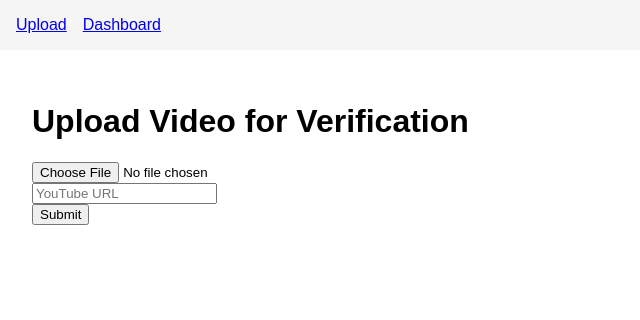
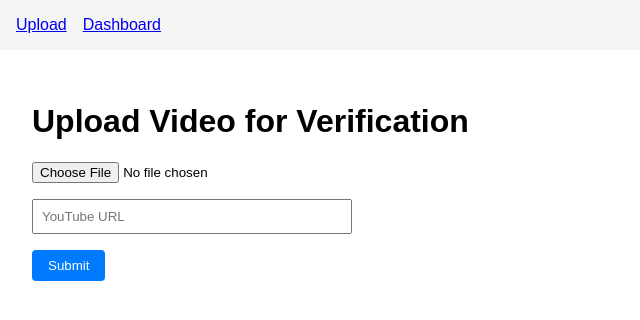
Before and after one commit to Brandsiya/SeekReap-Tier-6-Dashboard, a React (Create React App) app in the folder frontend/: page /upload in a window 1280 px wide. Shown: the top 320 px of the page, without its empty margins (0-640 px from the left). Built offline with nearby package versions, Linux system fonts and the light colour scheme.

Commit message:
Ensure all API calls use absolute URLs with environment variable

```diff
--- a/frontend/src/pages/UploadPage.js
+++ b/frontend/src/pages/UploadPage.js
@@ -1,43 +1,42 @@
 import React, { useState } from 'react';
 import { useNavigate } from 'react-router-dom';
 
-function UploadPage() {
+export default function UploadPage() {
   const navigate = useNavigate();
   const [file, setFile] = useState(null);
   const [url, setUrl] = useState('');
   const [status, setStatus] = useState('');
 
-  const submit = async () => {
+  const handleSubmit = async () => {
     const formData = new FormData();
-    if (file) formData.append('video', file);
-    formData.append('creator_id', '1');
-    if (url) formData.append('youtubeUrl', url);
+
+    if (file) {
+      formData.append('videoFile', file);
+    }
+
+    if (url) {
+      formData.append('youtubeUrl', url);
+    }
 
     setStatus('Submitting...');
 
     try {
-        const API_BASE = process.env.REACT_APP_API_URL || "https://seekreap.onrender.com";
-        const res = await fetch(`${API_BASE}/api/submit`, {
+      const API_BASE = process.env.REACT_APP_API_URL || 'https://seekreap.onrender.com';
+      const res = await fetch(`${API_BASE}/api/submit`, {
         method: 'POST',
-        body: formData,
+        body: formData
       });
 
       const data = await res.json();
 
-      if (!res.ok) throw new Error('Submission failed');
+      if (!res.ok) {
+        throw new Error('Submission failed');
+      }
 
       navigate(`/verify/${data.id}`);
     } catch (err) {
-    console.error("Full error:", err);
-    console.error("Error message:", err.message);
-    if (err.response) console.error("Response data:", err.response.data);
       console.error('Upload error:', err);
-    if (err.response) {
-      console.error('Response data:', err.response.data);
-      setStatus(`Error: ${err.response.data.error || err.message}`);
-    } else {
-      setStatus(`Error: ${err.message}`);
-    }
+      setStatus('Error submitting job. Please try again.');
     }
   };
 
@@ -45,7 +44,7 @@ function UploadPage() {
     <div style={{ padding: '2rem' }}>
       <h1>Upload Video for Verification</h1>
 
-      <div>
+      <div style={{ marginBottom: '1rem' }}>
         <input
           type="file"
           accept="video/*"
@@ -53,20 +52,31 @@ function UploadPage() {
         />
       </div>
 
-      <div>
+      <div style={{ marginBottom: '1rem' }}>
         <input
           type="text"
           placeholder="YouTube URL"
           value={url}
           onChange={(e) => setUrl(e.target.value)}
+          style={{ width: '300px', padding: '0.5rem' }}
         />
       </div>
 
-      <button onClick={submit}>Submit</button>
+      <button
+        onClick={handleSubmit}
+        style={{
+          padding: '0.5rem 1rem',
+          background: '#007bff',
+          color: 'white',
+          border: 'none',
+          borderRadius: '4px',
+          cursor: 'pointer'
+        }}
+      >
+        Submit
+      </button>
 
       <p>{status}</p>
     </div>
   );
 }
-
-export default UploadPage;
```
Also changed, not shown: frontend/src/pages/VerificationPage.jsx (+6 -4 lines).
